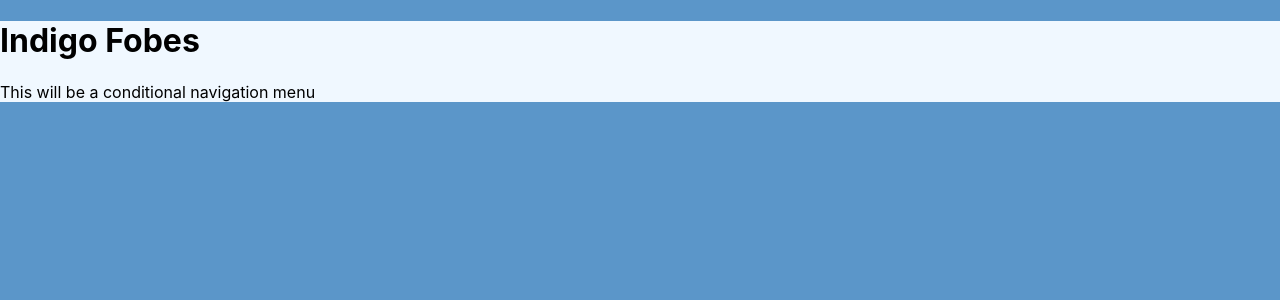
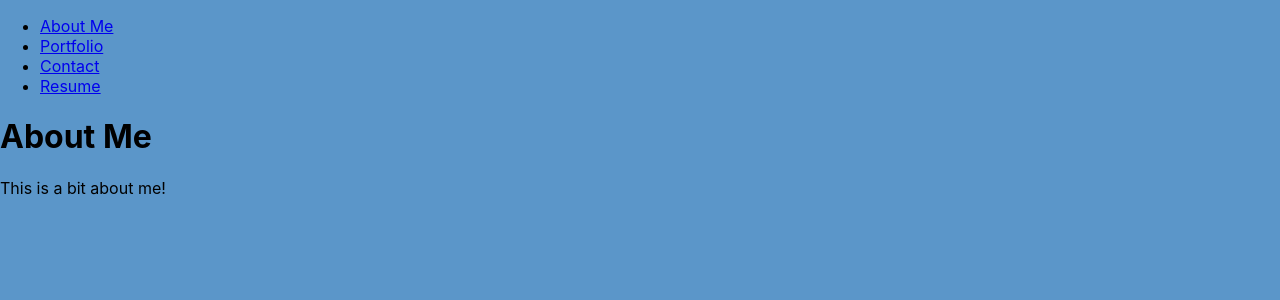
Before and after one commit to IndigoFobes/indigo-react-portfolio, a React (Create React App) app: page / in a window 1280 px wide. Shown: the top 300 px of the page. Built offline with nearby package versions, Linux system fonts and the light colour scheme.

Commit message:
Got the four pages and nav tabs working.

```diff
--- a/src/App.js
+++ b/src/App.js
@@ -1,16 +1,9 @@
 import React from 'react';
-import Header from './components/Header';
+import PortfolioContainer from './components/PortfolioContainer';
 // import logo from './logo.svg';
 import './App.css';
 
 // This is what will change. Right now it rendersw the cute little React stuff!
-function App() {
-  return (
-    <div>
-      <Header />
-    </div>
-
-  );
-}
+const App = () => <PortfolioContainer />;
 
 export default App;
--- a/src/components/Navigation.js
+++ b/src/components/Navigation.js
@@ -1,9 +1,39 @@
-import React, { useState } from 'react';
+import React from 'react';
 
-export default function Navigation() {
+// pull in the props from PortfolioContainer function to use in navigation tabs
+function Navigation({currentPage, handlePageChange}) {
     return (
-        <nav>
-            This will be a conditional navigation menu
-        </nav>
+        <ul>
+            <li>
+                <a
+                href="#aboutMe"
+                onClick={() => handlePageChange('AboutMe')}
+                className={currentPage === "AboutMe" ? 'nav-link active' : 'nav-link'}
+                > About Me</a>
+            </li>
+            <li>
+                <a
+                href="#portfolio"
+                onClick={() => handlePageChange('Portfolio')}
+                className={currentPage === "Portfolio" ? 'nav-link active' : 'nav-link'}
+                > Portfolio</a>
+            </li>
+            <li>
+                <a
+                href="#contact"
+                onClick={() => handlePageChange('Contact')}
+                className={currentPage === "Contact" ? 'nav-link active' : 'nav-link'}
+                > Contact</a>
+            </li>
+            <li>
+                <a
+                href="#resume"
+                onClick={() => handlePageChange('Resume')}
+                className={currentPage === "Resume" ? 'nav-link active' : 'nav-link'}
+                > Resume</a>
+            </li>
+        </ul>
     )
 }
+
+export default Navigation;
--- a/src/components/pages/AboutMe.js
+++ b/src/components/pages/AboutMe.js
@@ -8,5 +8,5 @@ export default function AboutMe () {
                 This is a bit about me!
             </p>
         </div>
-    )
+    );
 }
--- a/src/components/pages/Contact.js
+++ b/src/components/pages/Contact.js
@@ -0,0 +1,12 @@
+import React from 'react';
+
+export default function AboutMe () {
+    return (
+        <div>
+            <h1>Contact</h1>
+            <p>
+                Get in touch with me!
+            </p>
+        </div>
+    )
+}
--- a/src/components/pages/Portfolio.js
+++ b/src/components/pages/Portfolio.js
@@ -0,0 +1,12 @@
+import React from 'react';
+
+export default function AboutMe () {
+    return (
+        <div>
+            <h1>Portfolio</h1>
+            <p>
+                Here is my Portfolio!
+            </p>
+        </div>
+    )
+}
--- a/src/components/pages/Resume.js
+++ b/src/components/pages/Resume.js
@@ -0,0 +1,12 @@
+import React from 'react';
+
+export default function AboutMe () {
+    return (
+        <div>
+            <h1>Resume</h1>
+            <p>
+                Here is my Resume!
+            </p>
+        </div>
+    )
+}
--- a/src/index.js
+++ b/src/index.js
@@ -4,12 +4,7 @@ import './index.css';
 import App from './App';
 import reportWebVitals from './reportWebVitals';
 
-ReactDOM.render(
-  <React.StrictMode>
-    <App />
-  </React.StrictMode>,
-  document.getElementById('root')
-);
+ReactDOM.render(<App />, document.getElementById('root'));
 
 // If you want to start measuring performance in your app, pass a function
 // to log results (for example: reportWebVitals(console.log))
```
